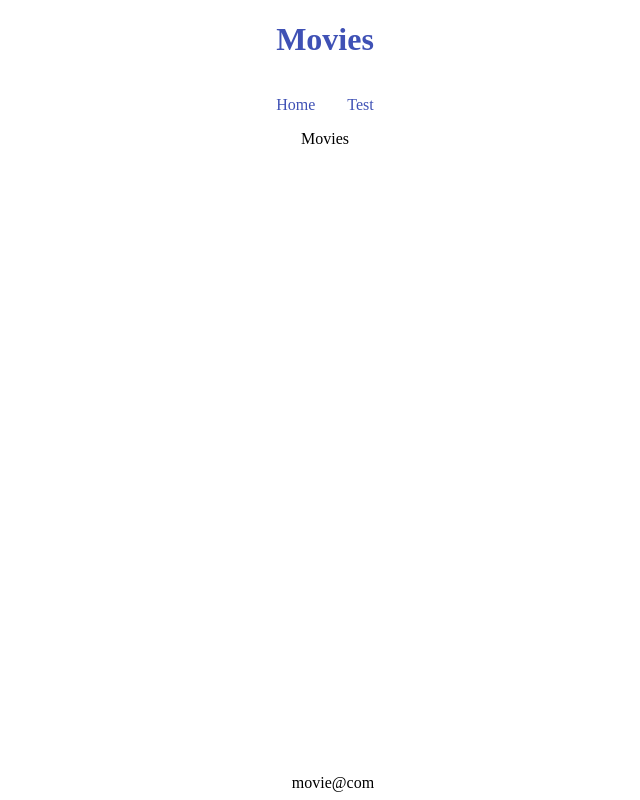
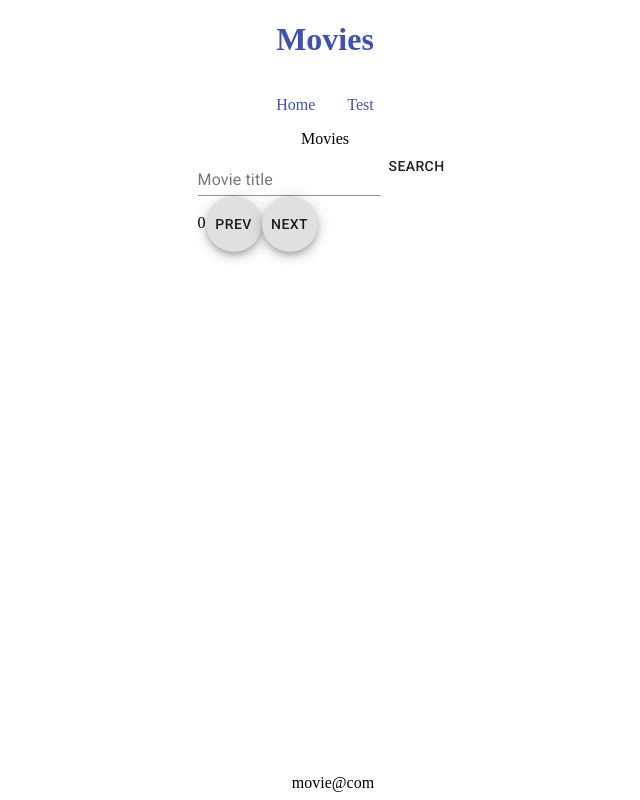
Before and after one commit to pdworniczak/react-movies, a React (Create React App) app: page / in a window 1280 px wide. Shown: the whole page, without its empty margins (315-955 px from the left). Built offline with nearby package versions, Linux system fonts and the light colour scheme.

Commit message:
display movie list

```diff
--- a/package.json
+++ b/package.json
@@ -4,7 +4,10 @@
   "private": true,
   "dependencies": {
     "@material-ui/core": "^4.1.1",
+    "axios": "^0.19.0",
+    "dotenv": "^8.0.0",
     "node-sass": "^4.12.0",
+    "query-string": "^6.7.0",
     "react": "^16.8.6",
     "react-dom": "^16.8.6",
     "react-router-dom": "^5.0.1",
--- a/public/index.html
+++ b/public/index.html
@@ -1,5 +1,6 @@
 <!DOCTYPE html>
 <html lang="en">
+
 <head>
   <meta charset="utf-8" />
   <link rel="shortcut icon" href="%PUBLIC_URL%/favicon.ico" />
@@ -22,6 +23,7 @@
     -->
   <title>React App</title>
 </head>
+
 <body>
   <noscript>You need to enable JavaScript to run this app.</noscript>
   <div id="root"></div>
@@ -36,4 +38,5 @@
       To create a production bundle, use `npm run build` or `yarn build`.
     -->
 </body>
+
 </html>
--- a/src/App.js
+++ b/src/App.js
@@ -6,7 +6,7 @@ import {
 } from 'react-router-dom';
 import Link from '@material-ui/core/Link';
 
-import Movies from './movies';
+import Movies from './movie';
 
 function App() {
   return (
--- a/src/index.js
+++ b/src/index.js
@@ -3,6 +3,7 @@ import ReactDOM from 'react-dom';
 import App from './App';
 import * as serviceWorker from './serviceWorker';
 
+import 'dotenv';
 import './styles/reset.scss';
 import './styles/index.scss';
 
--- /dev/null
+++ b/src/movie/MovieList.jsx
@@ -0,0 +1,24 @@
+import React, { Fragment } from 'react';
+import Card from '@material-ui/core/Card';
+
+export default ({ movies }) => {
+  return (
+    <Fragment>
+      {movies.map((movie, index) => (
+        <Card
+          key={index}
+          style={{
+            display: 'flex',
+            alignItems: 'center',
+            justifyContent: 'space-between'
+          }}
+        >
+          <span>
+            {index + 1}: {movie.Title} {movie.Year}
+          </span>
+          <img style={{ width: '4em' }} src={movie.Poster} alt={movie.Title} />
+        </Card>
+      ))}
+    </Fragment>
+  );
+};
--- /dev/null
+++ b/src/movie/index.jsx
@@ -0,0 +1,78 @@
+import React, { useState, useEffect } from 'react';
+import TextField from '@material-ui/core/TextField';
+import Button from '@material-ui/core/Button';
+import Fab from '@material-ui/core/Fab';
+// import NavigateNext from '@material-ui/icons/';
+
+import movieService from './service';
+import MovieList from './MovieList';
+
+function Movies() {
+  const [movies, setMovies] = useState([]);
+  const [totalResults, setTotalResults] = useState(0);
+  const [searchParams, setSearchParams] = useState({ page: 1 });
+
+
+  const fetchMovies = (page) => {
+    setSearchParams({ ...searchParams, page });
+    movieService
+      .get({ ...searchParams, page })
+      .then(({ data: { Search, totalResults } }) => {
+        setMovies(Search);
+        setTotalResults(totalResults);
+      });
+  }
+
+  return (
+    <article>
+      <header>Movies</header>
+      <section>
+        <form
+          noValidate
+          onSubmit={event => {
+            event.preventDefault();
+            fetchMovies(1);
+          }}
+        >
+          <TextField
+            name="title"
+            label="Movie title"
+            onChange={event =>
+              setSearchParams({
+                ...searchParams,
+                s: event.target.value
+              })
+            }
+          />
+          <Button type="submit">Search</Button>
+        </form>
+        <MovieList movies={movies} />
+        {movies.length
+          ? `${searchParams.page}/${Math.ceil(totalResults / 10)} page`
+          : ''}{' '}
+        {totalResults}
+        <Fab
+          onClick={() => {
+            if (searchParams.page > 1) {
+              fetchMovies(searchParams.page - 1);
+            }
+          }}
+        >
+          prev
+        </Fab>
+        <Fab
+          onClick={() => {
+            if (searchParams.page < Math.ceil(totalResults / 10)) {
+              fetchMovies(searchParams.page + 1);
+            }
+          }}
+        >
+          next
+        </Fab>
+        <div />
+      </section>
+    </article>
+  );
+}
+
+export default Movies;
--- /dev/null
+++ b/src/movie/service/index.js
@@ -0,0 +1,18 @@
+import axios from 'axios';
+import qs from 'query-string';
+
+const MOVIE_API_URL = 'http://www.omdbapi.com';
+
+async function get(params) {
+  const queryParams = qs.stringify({
+    apikey: process.env.REACT_APP_MOVIE_API_KEY,
+    page: 1,
+    ...params
+  });
+
+  return await axios.get(
+    `${MOVIE_API_URL}${queryParams ? `/?${queryParams}` : ''}`
+  );
+}
+
+export default { get };
--- a/src/movies/index.jsx
+++ /dev/null
@@ -1,7 +0,0 @@
-import React from 'react';
-
-export default () => (
-  <section>
-    <header>Movies</header>
-  </section>
-);
--- a/src/styles/app.scss
+++ b/src/styles/app.scss
@@ -15,12 +15,19 @@ nav {
 main {
   display: flex;
   justify-content: center;
+  margin-bottom: 2em;
 }
 
 footer {
   position: fixed;
   bottom: 0;
   width: 100vw;
-  padding: .5em;
+  padding: 0.5em;
   text-align: center;
 }
+
+.movie {
+  display: flex;
+  align-items: center;
+  justify-content: space-between;
+}
```
Also changed, not shown: 2 other files (tests, documents, lock files or other folders). Lines whose indentation alone changed are shown as unchanged.
